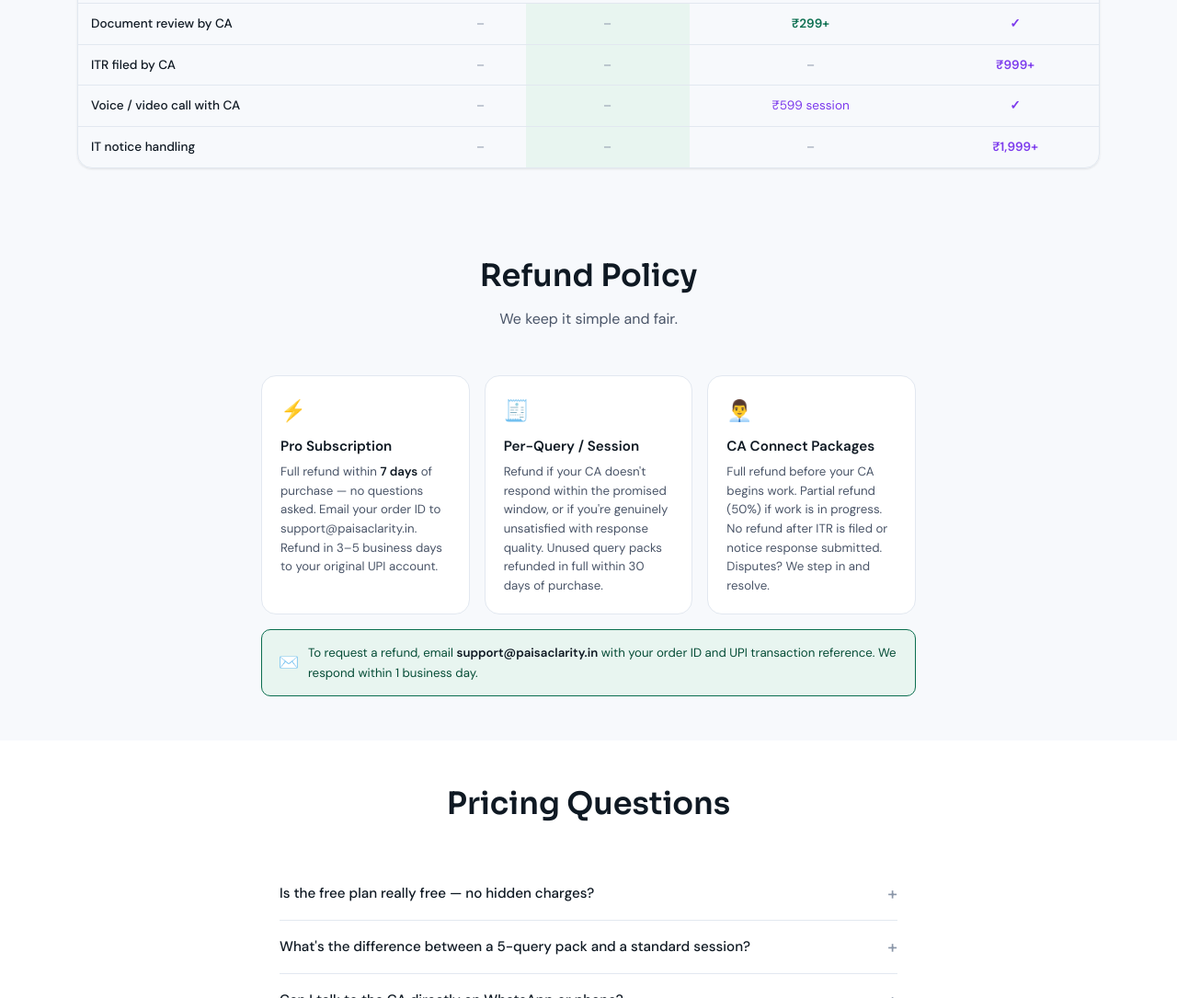
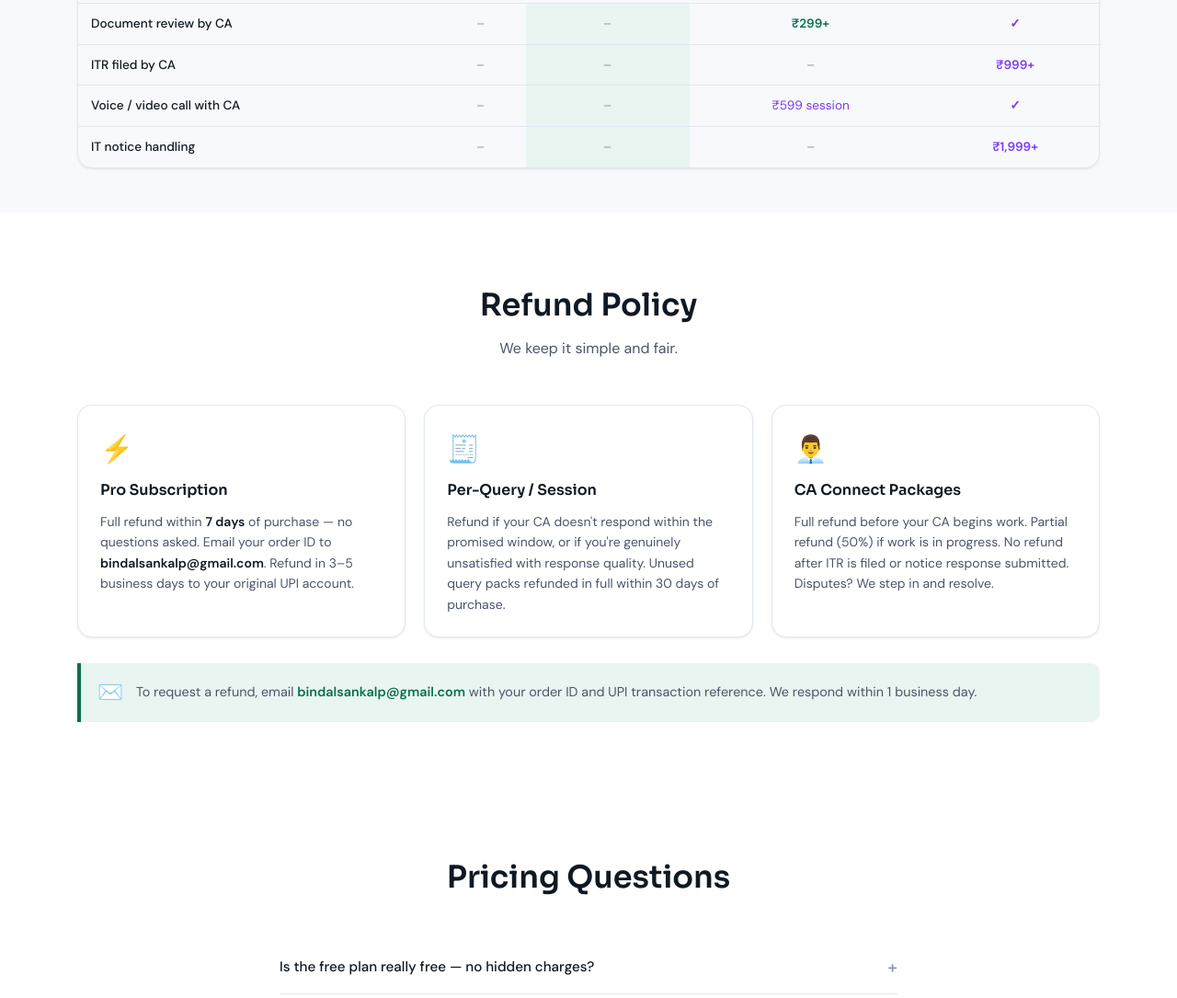
Before and after one commit to sankalpbindal/paisaclarity, a plain HTML site: page pages/pricing.html in a window 1280 px wide. Shown: the part 4306-5391 px from the top of the page at 92% size. Drawn offline with Linux system fonts and the light colour scheme.

Commit message:
Update pricing.html

```diff
--- a/pages/pricing.html
+++ b/pages/pricing.html
@@ -512,35 +512,74 @@ body.show-annual .monthly-price{display:none}
 <!-- ═══════════════════════════════
      REFUND POLICY
 ════════════════════════════════ -->
-<section class="section-sm" style="background:var(--surface-2)">
-  <div class="container" style="max-width:760px">
-    <div class="section-header"><h2>Refund Policy</h2><p>We keep it simple and fair.</p></div>
-    <div style="display:grid;grid-template-columns:1fr 1fr 1fr;gap:16px">
-      <!-- Pro -->
-      <div style="background:#fff;border:1.5px solid var(--border);border-radius:var(--radius-lg);padding:20px">
-        <div style="font-size:1.4rem;margin-bottom:8px">⚡</div>
-        <div style="font-weight:700;font-size:.95rem;margin-bottom:6px;color:var(--text-primary)">Pro Subscription</div>
-        <div style="font-size:.83rem;color:var(--text-secondary);line-height:1.55">Full refund within <strong>7 days</strong> of purchase — no questions asked. Email your order ID to support@paisaclarity.in. Refund in 3–5 business days to your original UPI account.</div>
+<!-- <section class="section-sm" style="background:var(--surface-2)"> -->
+  <!-- ═══════════════════════════════════════════════
+     FIND THIS SECTION in pricing.html and replace it
+     (search for "Refund Policy" to locate it)
+     ═══════════════════════════════════════════════ -->
+
+<section class="section" id="refund">
+  <div class="container">
+    <div class="section-header text-center">
+      <h2>Refund Policy</h2>
+      <p class="section-desc">We keep it simple and fair.</p>
+    </div>
+
+    <!-- FIX: equal-height cards, no text wrapping, proper 3-col grid -->
+    <div style="display:grid;grid-template-columns:repeat(3,1fr);gap:20px;margin-top:32px;align-items:stretch">
+
+      <!-- Card 1 -->
+      <div class="card" style="display:flex;flex-direction:column;gap:12px">
+        <div style="font-size:1.8rem">⚡</div>
+        <h4 style="margin:0;font-size:1rem;line-height:1.3">Pro Subscription</h4>
+        <p style="margin:0;font-size:.875rem;color:var(--text-secondary);line-height:1.6;flex:1">
+          Full refund within <strong>7 days</strong> of purchase — no questions asked. Email your order ID to
+          <strong>bindalsankalp@gmail.com</strong>. Refund in 3–5 business days to your original UPI account.
+        </p>
       </div>
-      <!-- Per-session -->
-      <div style="background:#fff;border:1.5px solid var(--border);border-radius:var(--radius-lg);padding:20px">
-        <div style="font-size:1.4rem;margin-bottom:8px">🧾</div>
-        <div style="font-weight:700;font-size:.95rem;margin-bottom:6px;color:var(--text-primary)">Per-Query / Session</div>
-        <div style="font-size:.83rem;color:var(--text-secondary);line-height:1.55">Refund if your CA doesn't respond within the promised window, or if you're genuinely unsatisfied with response quality. Unused query packs refunded in full within 30 days of purchase.</div>
+
+      <!-- Card 2 -->
+      <div class="card" style="display:flex;flex-direction:column;gap:12px">
+        <div style="font-size:1.8rem">🧾</div>
+        <h4 style="margin:0;font-size:1rem;line-height:1.3">Per-Query / Session</h4>
+        <p style="margin:0;font-size:.875rem;color:var(--text-secondary);line-height:1.6;flex:1">
+          Refund if your CA doesn't respond within the promised window, or if you're genuinely unsatisfied
+          with response quality. Unused query packs refunded in full within 30 days of purchase.
+        </p>
       </div>
-      <!-- CA Connect -->
-      <div style="background:#fff;border:1.5px solid var(--border);border-radius:var(--radius-lg);padding:20px">
-        <div style="font-size:1.4rem;margin-bottom:8px">👨‍💼</div>
-        <div style="font-weight:700;font-size:.95rem;margin-bottom:6px;color:var(--text-primary)">CA Connect Packages</div>
-        <div style="font-size:.83rem;color:var(--text-secondary);line-height:1.55">Full refund before your CA begins work. Partial refund (50%) if work is in progress. No refund after ITR is filed or notice response submitted. Disputes? We step in and resolve.</div>
+
+      <!-- Card 3 -->
+      <div class="card" style="display:flex;flex-direction:column;gap:12px">
+        <div style="font-size:1.8rem">👨‍💼</div>
+        <h4 style="margin:0;font-size:1rem;line-height:1.3">CA Connect Packages</h4>
+        <p style="margin:0;font-size:.875rem;color:var(--text-secondary);line-height:1.6;flex:1">
+          Full refund before your CA begins work. Partial refund (50%) if work is in progress.
+          No refund after ITR is filed or notice response submitted. Disputes? We step in and resolve.
+        </p>
       </div>
+
     </div>
-    <div style="background:var(--primary-bg);border:1px solid var(--primary);border-radius:var(--radius-md);padding:14px 18px;margin-top:16px;font-size:.83rem;color:var(--primary-dark);display:flex;gap:10px;align-items:center">
-      <span style="font-size:1.1rem;flex-shrink:0">✉️</span>
-      <span>To request a refund, email <strong>support@paisaclarity.in</strong> with your order ID and UPI transaction reference. We respond within 1 business day.</span>
+
+    <!-- Contact strip — updated email -->
+    <div class="highlight-box" style="margin-top:28px;display:flex;align-items:center;gap:14px">
+      <span style="font-size:1.4rem;flex-shrink:0">✉️</span>
+      <p style="margin:0;font-size:.9rem;color:var(--text-secondary);line-height:1.5">
+        To request a refund, email <strong><a href="mailto:bindalsankalp@gmail.com" style="color:var(--primary)">bindalsankalp@gmail.com</a></strong>
+        with your order ID and UPI transaction reference. We respond within 1 business day.
+      </p>
     </div>
+
   </div>
 </section>
+
+
+<!-- ═══════════════════════════════════════════════
+     Also replace ALL occurrences of:
+       support@paisaclarity.in
+     with:
+       bindalsankalp@gmail.com
+     across pricing.html AND contact.html
+     ═══════════════════════════════════════════════ -->
 
 <!-- ═══════════════════════════════
      FAQ
```
